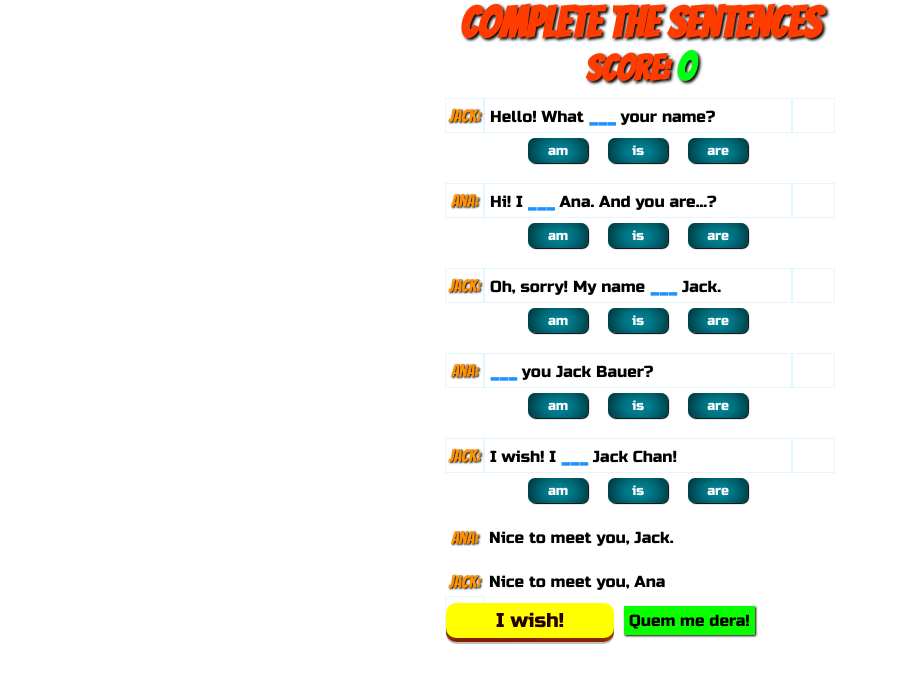
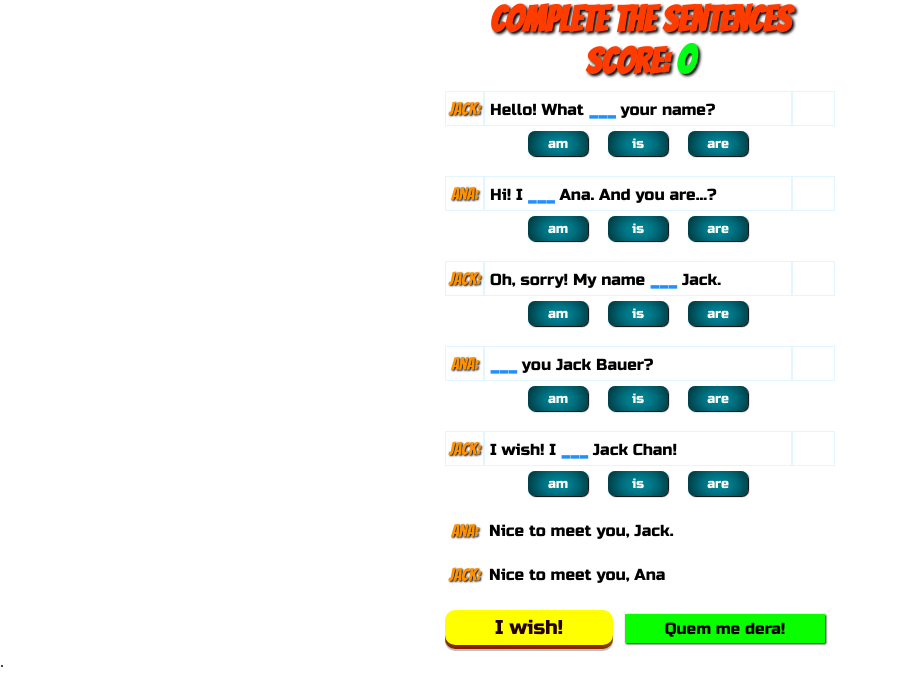
Before and after one commit to Teacher-Jorge/exercise-2, a plain HTML site: page index.html in a window 1280 px wide. Both pictures are taken after a click on the button "I wish!". Shown: the whole page, without its empty margins (0-897 px from the left). Drawn offline with Linux system fonts and the light colour scheme.

Commit message:
Add files via upload

```diff
--- a/index.html
+++ b/index.html
@@ -88,15 +88,19 @@
                     <div class="just-names">Jack:</div>
                     <div class="just-lines">Nice to meet you, Ana</div>
                     <div class="item"></div>
-                    <div class="vocab-container"><button id="btnVocab" class="btnVocab" role="button">
-                        <span class="btnVocab-shadow"></span>
-                        <span class="btnVocab-edge"></span>
-                        <span id="btn-front" class="btnVocab-front text">
-                          I wish!
-                        </span>
-                      </button></div>
-                    <div id="vocab" class="expression">Quem me dera!</div>
                 </div>
+
+                <div class="container">
+                    <button id="btnVocab" class="btnVocab" role="button">
+                    <span class="btnVocab-shadow"></span>
+                    <span class="btnVocab-edge"></span>
+                    <span id="btn-front" class="btnVocab-front text">I wish!</span>
+                  </button><div id="vocab" class="expression">Quem me dera!</div>
+                </div>
+
+
+
+                .
 
 
 
--- a/script.js
+++ b/script.js
@@ -89,7 +89,7 @@ btn2Is.addEventListener('click', function() {
     word2.style.color = 'red'
     btn2Is.style.backgroundColor = 'red'
     btn2Is.style.color = 'yellow'
-    check1.style.visibility = 'hidden'
+    check2.style.visibility = 'hidden'
     btn2Is.disabled = 'true'
     value--
     document.getElementById('score').innerHTML = value
@@ -348,7 +348,7 @@ btn5Am.addEventListener('click', function() {
 
     btn5Am.disabled = 'true'
     btn5Is.disabled = 'true'
-    btn2Are.disabled = 'true'
+    btn5Are.disabled = 'true'
 })
 
 let btnVocab = document.getElementById('btnVocab')
--- a/style.css
+++ b/style.css
@@ -11,7 +11,7 @@
     justify-content: center;
     align-items: center;
     font-family: 'Bangers';
-    font-size: 1.8rem;
+    font-size: 1.5rem;
     color:rgb(255, 60, 0);
     text-shadow: 2px 2px 3px rgba(0,0,0, 1);
 }
@@ -130,11 +130,10 @@
 }
 
 .vocab-container {
+    display: flex;
     max-width: 400px;
     grid-template-columns: 50% 50%;
     border: rgb(225, 246, 255) 1px solid;
-            justify-content: center;
-            align-items: center;
 }
 
 .btn-vocab {
@@ -157,10 +156,13 @@
 }
 
 .expression {
-            margin: auto;
-            margin-left: 140px;
+    width: 200px;
+    display: flex;
+    justify-content: center;
+    align-items: center;
+    font-family: 'Russo One';
+    margin-left: 180px;
     margin-top: 10px;
-            font-family: 'Russo One';
     visibility: hidden;
     background-color: rgb(9, 255, 0);
     padding: 5px;
```
Lines whose indentation alone changed are shown as unchanged.
